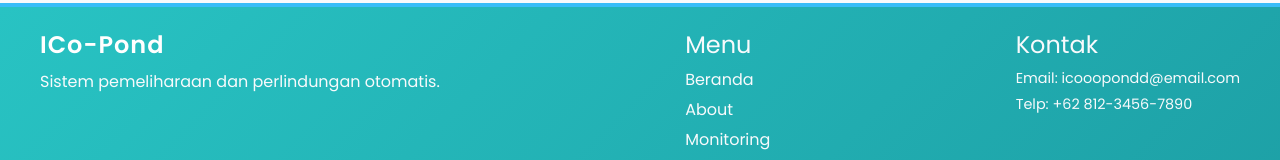
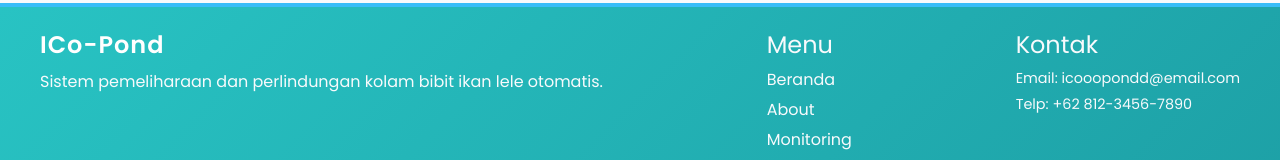
Before and after one commit to hahanse/ico-pond, a React (Vite) app: page /Product in a window 1280 px wide. Shown: the part 752-912 px from the top of the page. Built offline with nearby package versions, Linux system fonts and the light colour scheme; no server answers.

Commit message:
update product

```diff
--- a/src/components/Footer.jsx
+++ b/src/components/Footer.jsx
@@ -7,7 +7,7 @@ function Footer() {
       <div className="footer-container">
         <div className="footer-brand">
           <h3>ICo-Pond</h3>
-          <p>Sistem pemeliharaan dan perlindungan otomatis.</p>
+          <p>Sistem pemeliharaan dan perlindungan kolam bibit ikan lele otomatis.</p>
         </div>
 
         <div className="footer-links">
```
